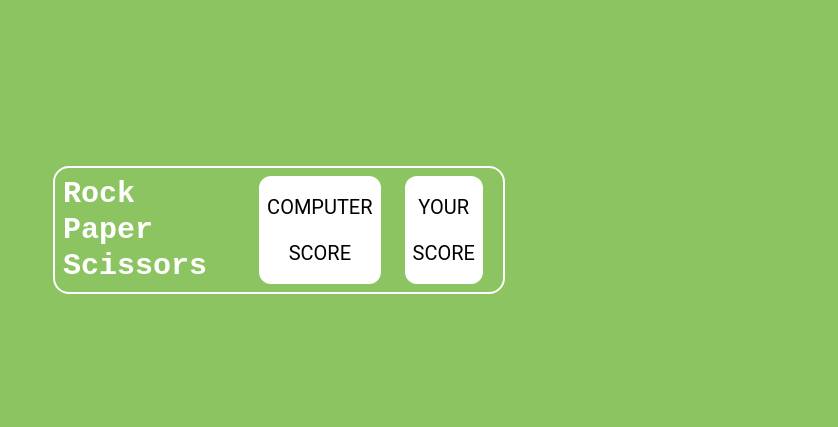
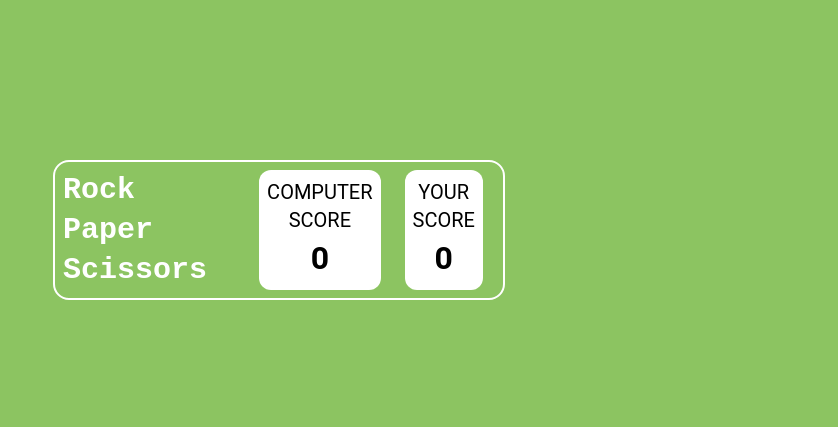
Before and after one commit to nileshsambar/rock-paper-scissor, a plain HTML site: page winner.html in a window 1280 px wide. Shown: the top 427 px of the page, without its empty margins (361-1199 px from the left). Drawn offline with nearby package versions, Linux system fonts and the light colour scheme.

Commit message:
Update winner.html

```diff
--- a/winner.html
+++ b/winner.html
@@ -150,8 +150,17 @@
 
 <script>
 
-    document.getElementById('yourScore').innerHTML = localStorage.getItem('yourScore');
-    document.getElementById('compScore').innerHTML = localStorage.getItem('compScore');
+    if(localStorage.getItem('yourScore')) {
+      document.getElementById('yourScore').innerHTML = localStorage.getItem('yourScore');
+    } else {
+        document.getElementById('yourScore').innerHTML = 0;
+    }
+
+    if(localStorage.getItem('compScore')) {
+      document.getElementById('compScore').innerHTML = localStorage.getItem('compScore');
+    } else {
+        document.getElementById('compScore').innerHTML = 0;
+    }
 
 
     let user = localStorage.getItem('user');
```
